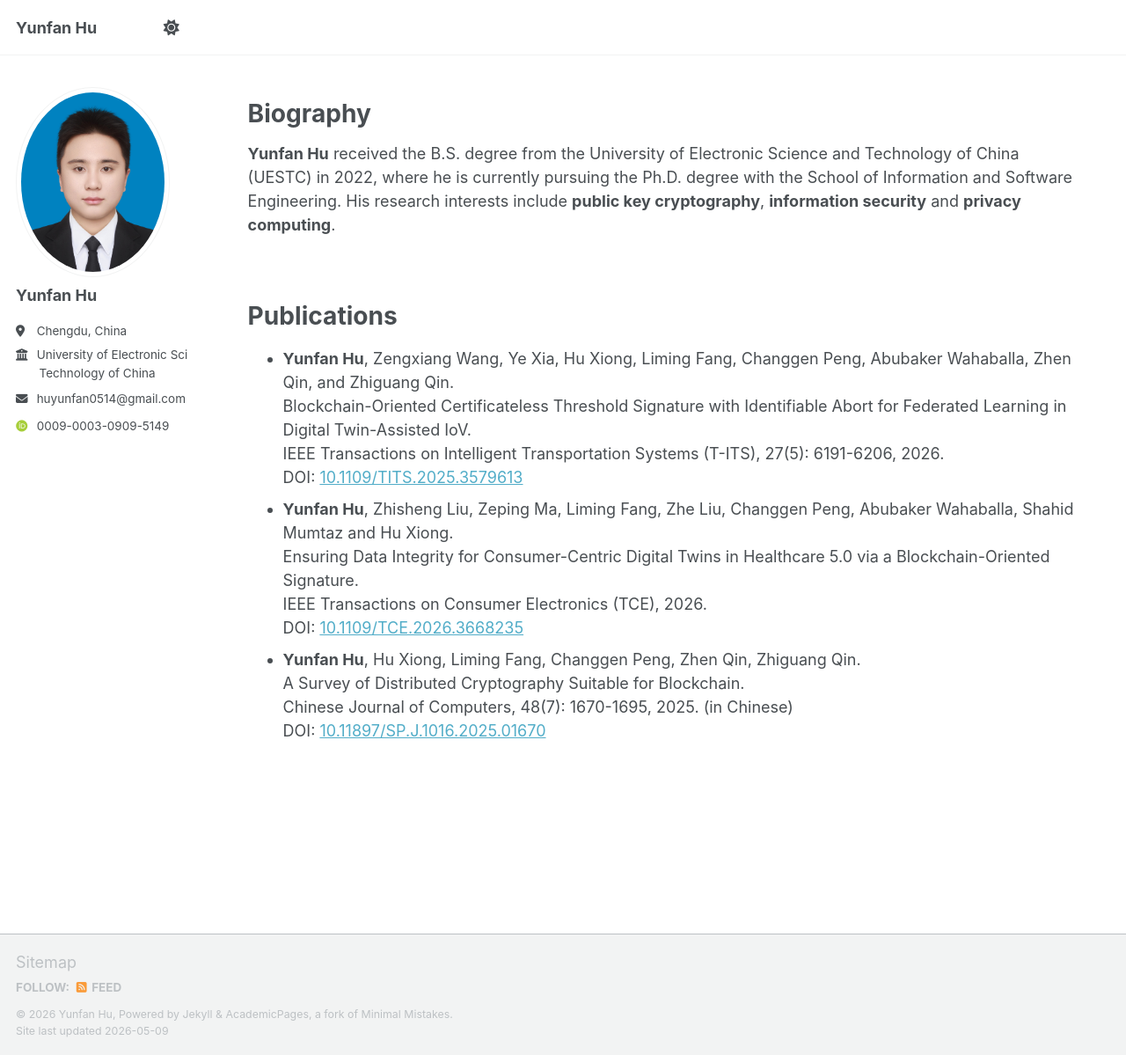
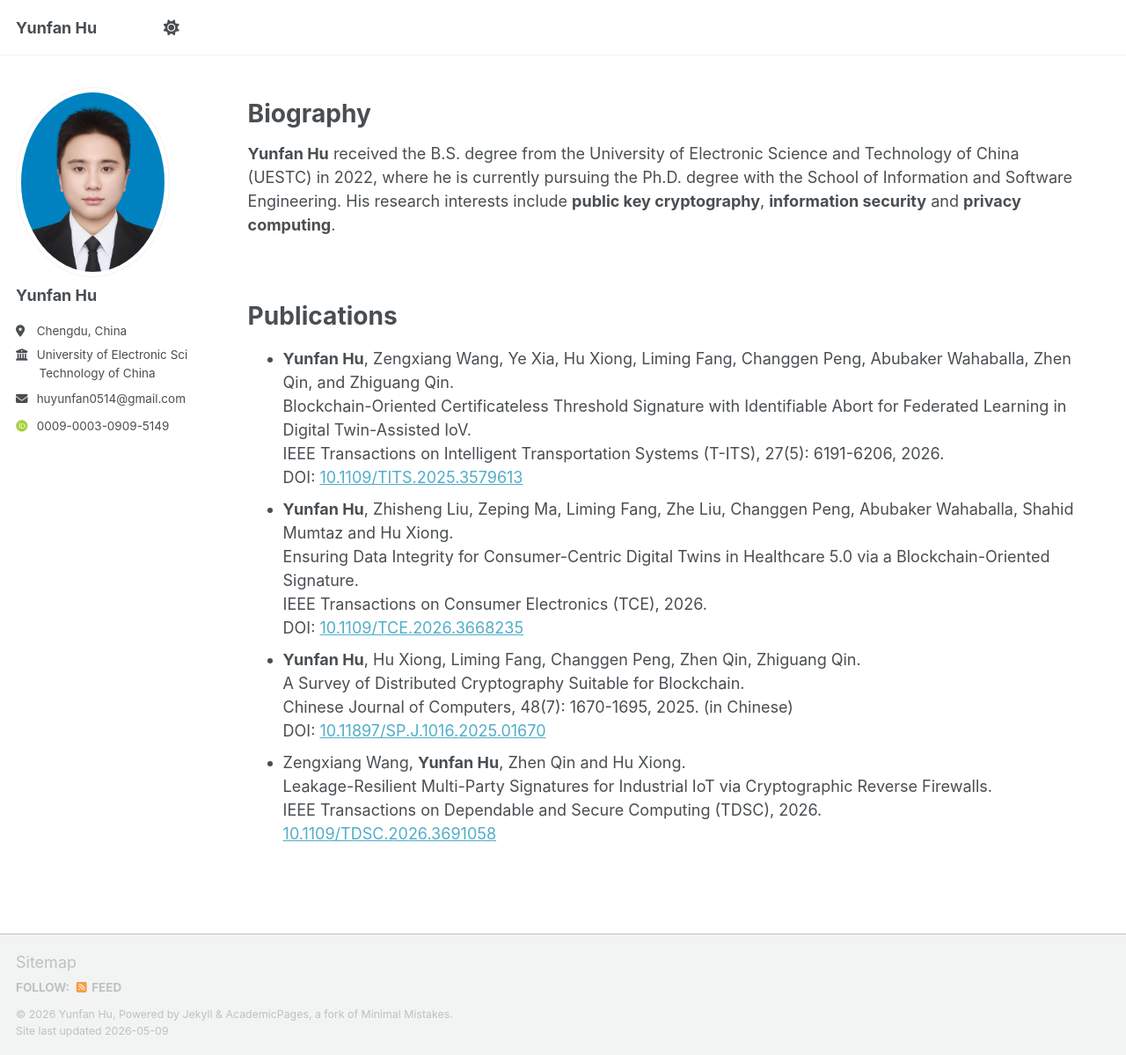
Before and after one commit to HYF0514/HYF0514.github.io, a Jekyll site: the page built from _pages/about.md, in a window 1280 px wide and 1199 px high. Shown: the whole window at 88% size. Built offline with Jekyll 4.4.1, drawn with Linux system fonts in a browser that asks for light colours; some web fonts are replaced; a script bundle is joined from its source files by our own code; library files that are not in the unit come from our copies.

Commit message:
Add new publication on leakage-resilient signatures

```diff
--- a/_pages/about.md
+++ b/_pages/about.md
@@ -19,3 +19,4 @@
 * **Yunfan Hu**, Zengxiang Wang, Ye Xia, Hu Xiong, Liming Fang, Changgen Peng, Abubaker Wahaballa, Zhen Qin, and Zhiguang Qin. <br>Blockchain-Oriented Certificateless Threshold Signature with Identifiable Abort for Federated Learning in Digital Twin-Assisted IoV. <br>IEEE Transactions on Intelligent Transportation Systems (T-ITS), 27(5): 6191-6206, 2026. <br>DOI: [10.1109/TITS.2025.3579613](https://doi.org/10.1109/TITS.2025.3579613)
 * **Yunfan Hu**, Zhisheng Liu, Zeping Ma, Liming Fang, Zhe Liu, Changgen Peng, Abubaker Wahaballa, Shahid Mumtaz and Hu Xiong. <br>Ensuring Data Integrity for Consumer-Centric Digital Twins in Healthcare 5.0 via a Blockchain-Oriented Signature. <br>IEEE Transactions on Consumer Electronics (TCE), 2026. <br>DOI: [10.1109/TCE.2026.3668235](https://doi.org/10.1109/TCE.2026.3668235)
 * **Yunfan Hu**, Hu Xiong, Liming Fang, Changgen Peng, Zhen Qin, Zhiguang Qin. <br>A Survey of Distributed Cryptography Suitable for Blockchain. <br>Chinese Journal of Computers, 48(7): 1670-1695, 2025. (in Chinese) <br>DOI: [10.11897/SP.J.1016.2025.01670](http://cjc.ict.ac.cn/qwjs/view.asp?id=6090)
+* Zengxiang Wang, **Yunfan Hu**, Zhen Qin and Hu Xiong. <br>Leakage-Resilient Multi-Party Signatures for Industrial IoT via Cryptographic Reverse Firewalls. <br>IEEE Transactions on Dependable and Secure Computing (TDSC), 2026. <br>[10.1109/TDSC.2026.3691058](https://doi.org/10.1109/TDSC.2026.3691058)
```
